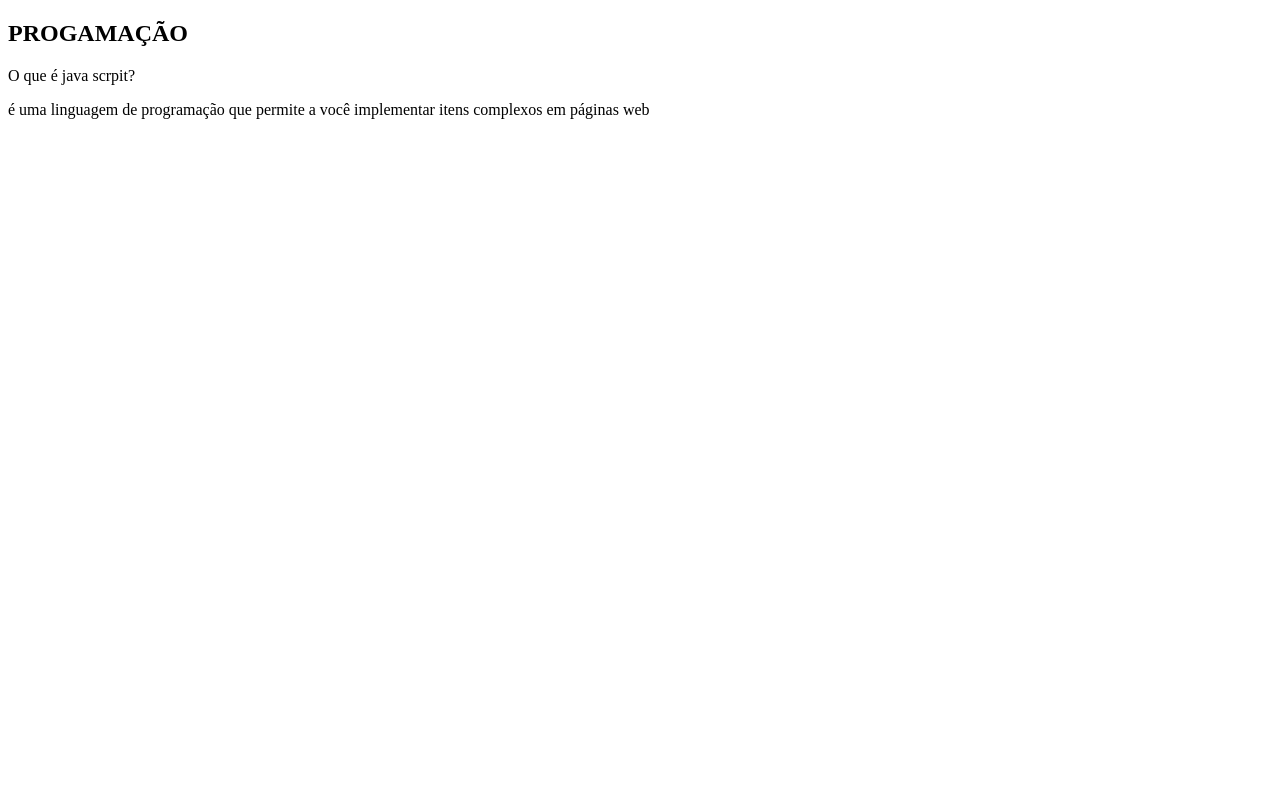
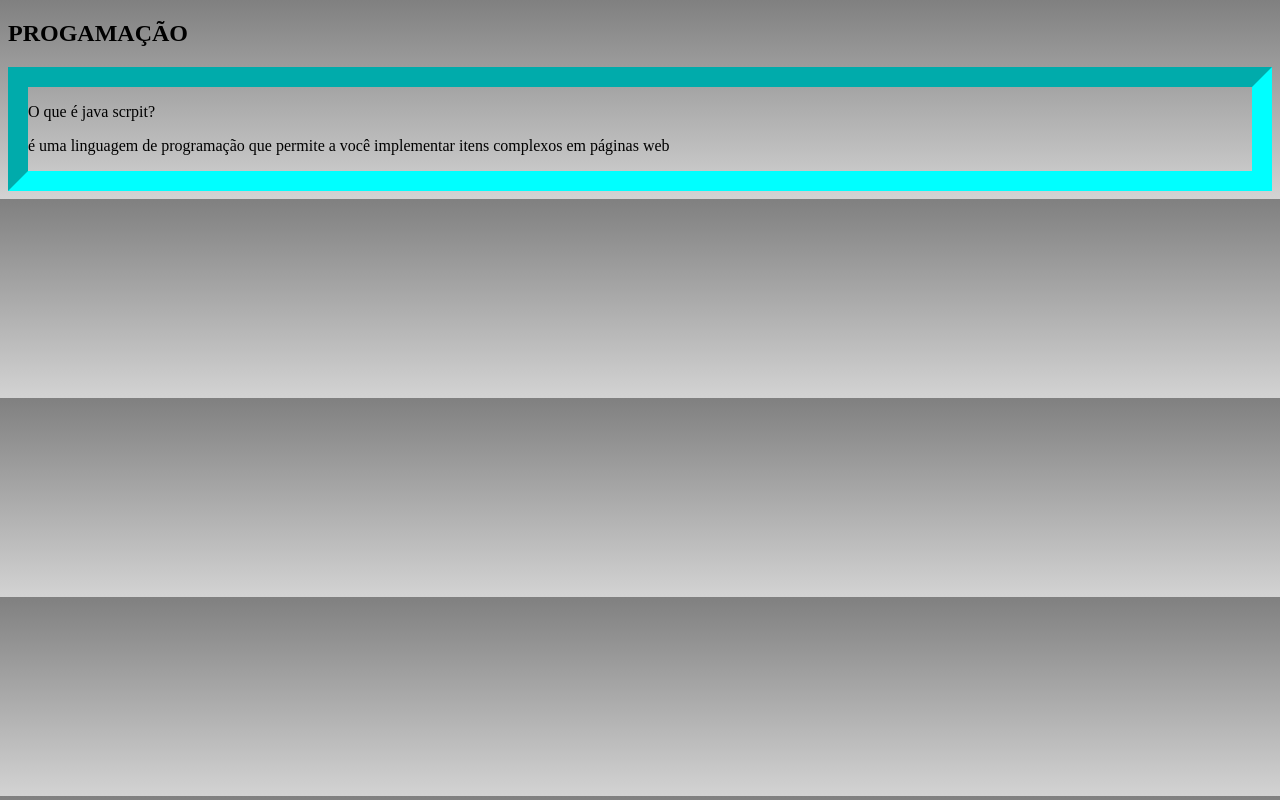
Before and after one commit to naxttan/proj-3tri, a plain HTML site: page index.html in a window 1280 px wide. Drawn offline with Linux system fonts and the light colour scheme.

Commit message:
Add files via upload

```diff
--- a/natan.css
+++ b/natan.css
@@ -0,0 +1,8 @@
+body {
+    background: linear-gradient(gray, lightgray);
+}
+.h {
+    border-color: aqua;
+    border-width: 20px;
+    border-style: inset;
+}
```
Also changed, not shown: index.html (line endings or trailing spaces).
